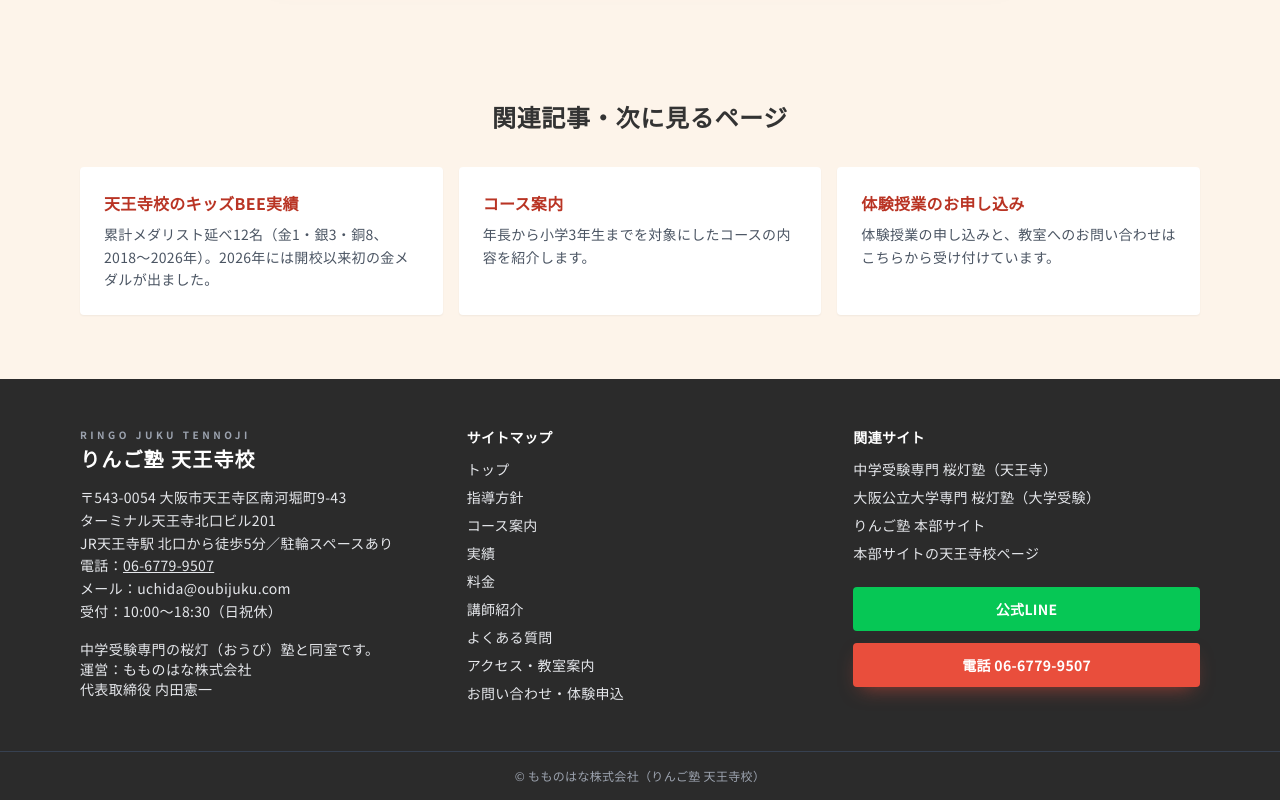
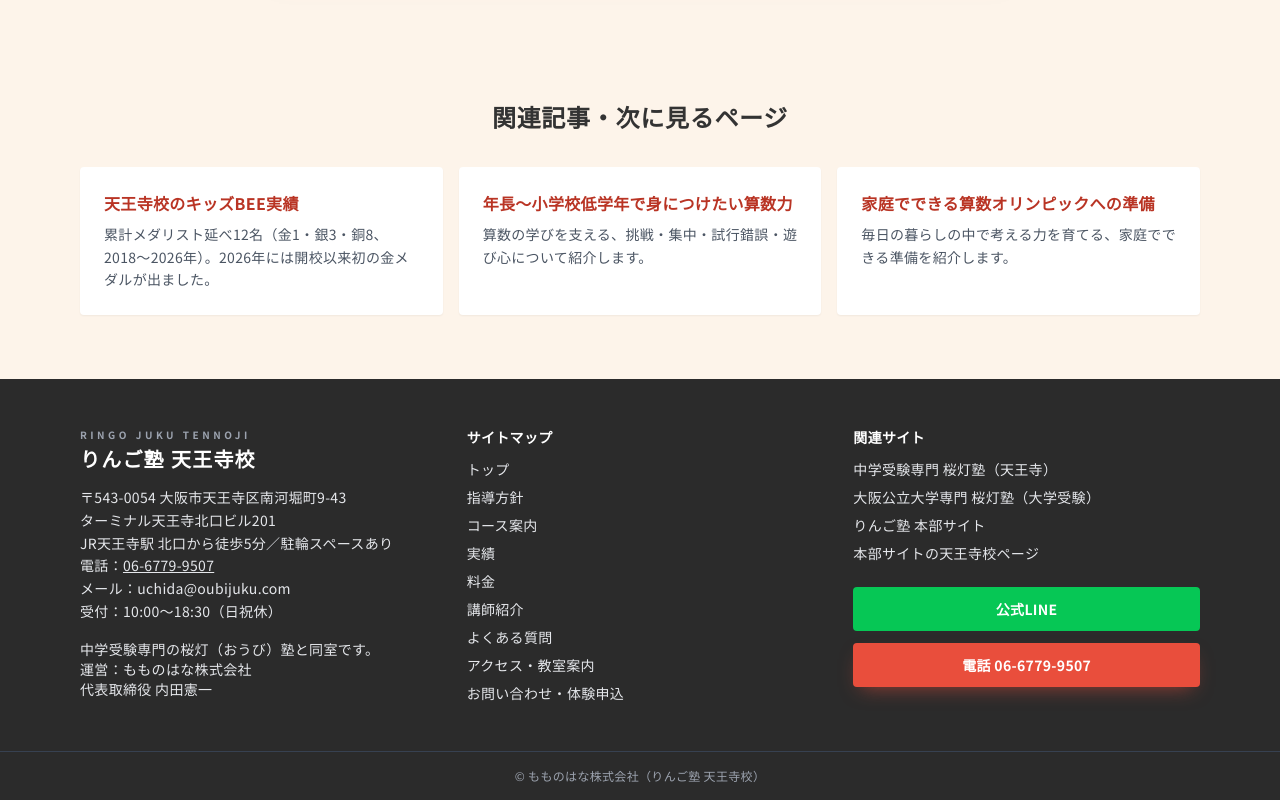
Before and after one commit to infooubijuku/oubijuku-ringo, a plain HTML site: page articles/kidsbee-toha.html in a window 1280 px wide. Shown: the part 3376-4176 px from the top of the page. Drawn offline with nearby package versions, Linux system fonts and the light colour scheme.

Commit message:
キッズBEEとは記事の関連カードを第2段階記事へ復元（DG001-06A-35）

```diff
--- a/articles/kidsbee-toha.html
+++ b/articles/kidsbee-toha.html
@@ -241,13 +241,13 @@
                     <div class="font-bold text-main-dark mb-2">天王寺校のキッズBEE実績</div>
                     <p class="text-sm text-gray-600 leading-relaxed">累計メダリスト延べ12名（金1・銀3・銅8、2018〜2026年）。2026年には開校以来初の金メダルが出ました。</p>
                 </a>
-                <a href="/course" class="block bg-white rounded p-6 shadow-sm hover:shadow transition">
-                    <div class="font-bold text-main-dark mb-2">コース案内</div>
-                    <p class="text-sm text-gray-600 leading-relaxed">年長から小学3年生までを対象にしたコースの内容を紹介します。</p>
+                <a href="/articles/sansuryoku" class="block bg-white rounded p-6 shadow-sm hover:shadow transition">
+                    <div class="font-bold text-main-dark mb-2">年長〜小学校低学年で身につけたい算数力</div>
+                    <p class="text-sm text-gray-600 leading-relaxed">算数の学びを支える、挑戦・集中・試行錯誤・遊び心について紹介します。</p>
                 </a>
-                <a href="/contact" class="block bg-white rounded p-6 shadow-sm hover:shadow transition">
-                    <div class="font-bold text-main-dark mb-2">体験授業のお申し込み</div>
-                    <p class="text-sm text-gray-600 leading-relaxed">体験授業の申し込みと、教室へのお問い合わせはこちらから受け付けています。</p>
+                <a href="/articles/katei-junbi" class="block bg-white rounded p-6 shadow-sm hover:shadow transition">
+                    <div class="font-bold text-main-dark mb-2">家庭でできる算数オリンピックへの準備</div>
+                    <p class="text-sm text-gray-600 leading-relaxed">毎日の暮らしの中で考える力を育てる、家庭でできる準備を紹介します。</p>
                 </a>
             </div>
         </div>
```
